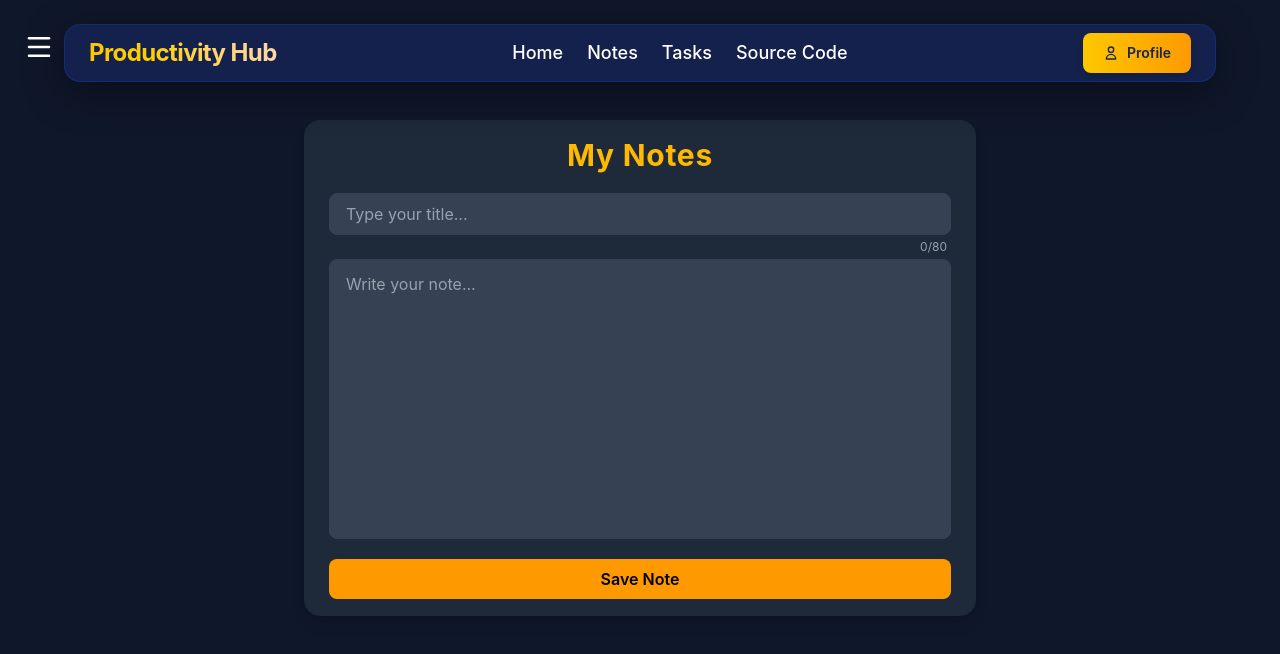
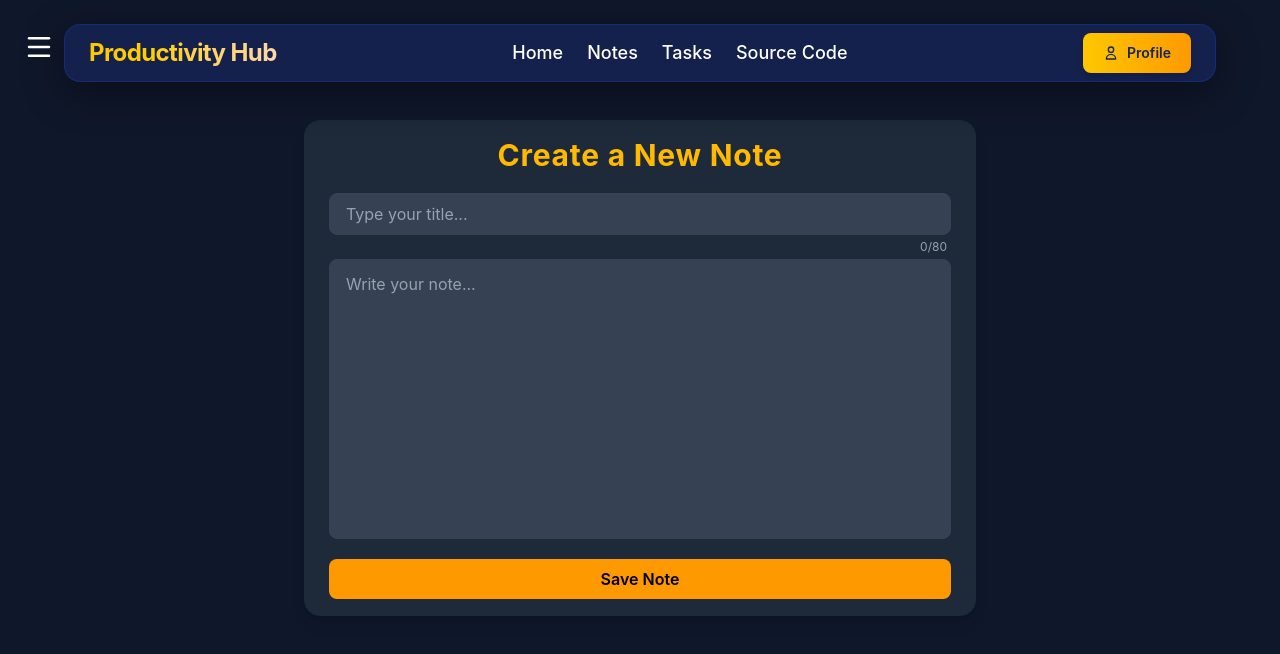
Before and after one commit to snigdhamistry/my-productivity-hub, a React (Vite) app: page /notes in a window 1280 px wide. Shown: the top 654 px of the page. Built offline with nearby package versions, Linux system fonts and the light colour scheme.

Commit message:
add "Edit Your Note" title when editing a note, and "Create a New Note" when creating a new note in the Notes.jsx file.

```diff
--- a/src/pages/Notes.jsx
+++ b/src/pages/Notes.jsx
@@ -116,9 +116,8 @@ const Notes = () => {
                                    className="w-full max-w-2xl bg-gray-800 rounded-2xl shadow-lg border border-gray-800 flex flex-col gap-1 px-6 py-4">
 
                                    <h1 className="text-3xl font-bold text-center text-amber-400 pb-4 tracking-wide">
-                                          My Notes
+                                          {editNote !== null ? "Edit Your Note" : "Create a New Note"}
                                    </h1>
-
                                    <input
                                           value={input}
                                           onChange={(e) => setInput(e.target.value)}
```
